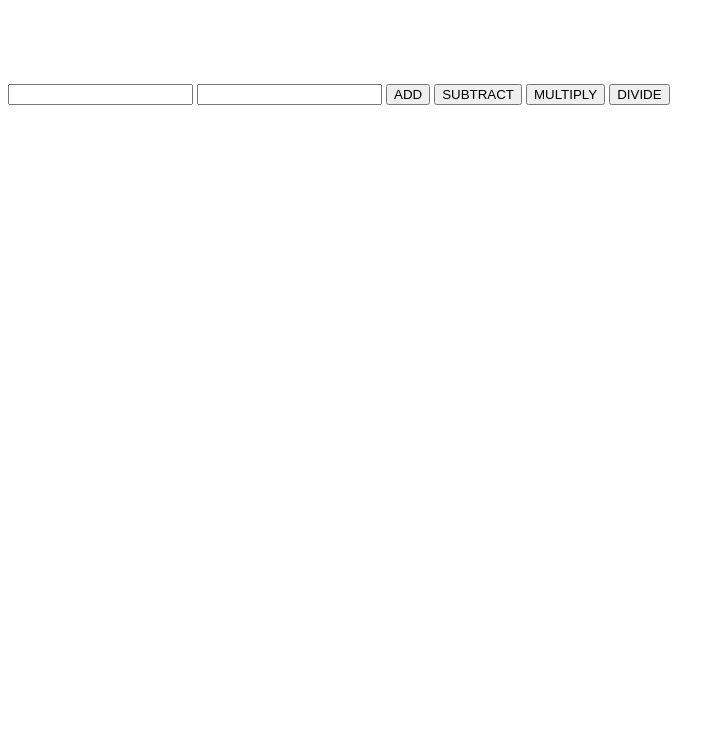
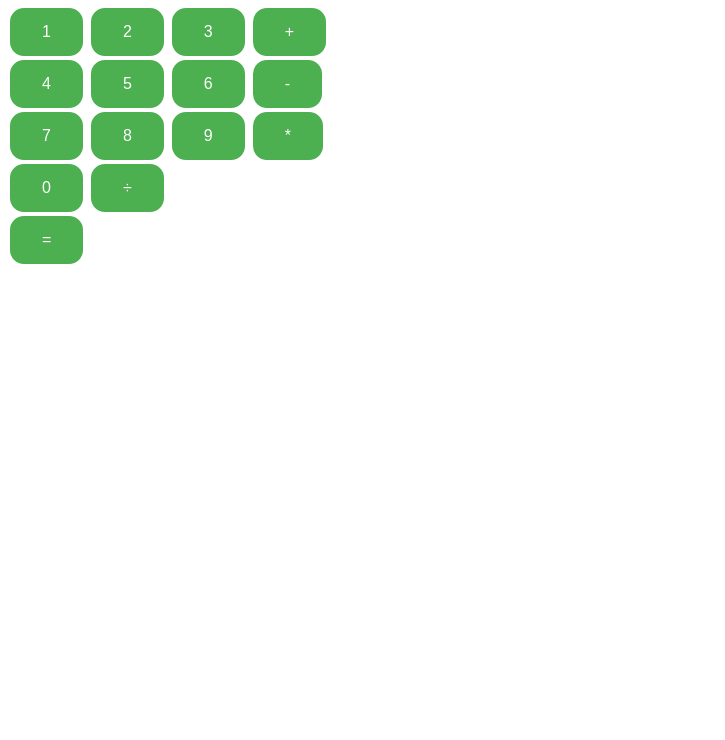
Before and after one commit to hamzamohd/firstProject, a plain HTML site: page testFolder/index.html in a window 1280 px wide. Shown: the part 60-800 px from the top of the page, without its empty margins (0-725 px from the left). Drawn offline with Linux system fonts and the light colour scheme.

Commit message:
added buttons

```diff
--- a/testFolder/index.html
+++ b/testFolder/index.html
@@ -1,18 +1,18 @@
-<html>
+<!-- <html>
   <head>
-    <link rel="stylesheet" href="main.css" />
-  </head>
-  <body>
-    <ul>
+    <!-- <link rel="stylesheet" href="main.css" /> -->
+  <!-- </head>
+  <body> -->
+    <!-- <!-- <ul>
       <li>
         <a href = "index.html"> Workspace </a>
       </li>
       <li>
         <a href = "tasks.html"> Tasks </a>
       </li>
-    </ul>
+    </ul> -->
 
-    <div style="margin-top: 100px">
+    <!-- <div style="margin-top: 100px">
     <input id="num1"/>
     <input id="num2"/>
     <button id="add">ADD</button>
@@ -20,9 +20,10 @@
     <button id="mult">MULTIPLY</button>
     <button id="divd">DIVIDE</button>
     <div id ="result"/>
-   </div>
-  </body>
-  <script type="text/javascript">
+   </div> -->
+
+  <!-- </body> -->
+  <!-- <script type="text/javascript">
   function a1(){
     var a = parseInt(document.getElementById("num1").value)
     var b = parseInt(document.getElementById("num2").value)
@@ -56,4 +57,21 @@
   document.getElementById("mult").addEventListener("click", a3)
   document.getElementById("divd").addEventListener("click", a4)
   </script>
+</html> -->
+
+<html>
+  <head>
+    <h1>CALCULATOR</h1>
+    <link rel="stylesheet" href="main.css" />
+  </head>
+  <body>
+    <div> <button id="one" class="button">1</button> <button id="two" class="button">2</button> <button id="three" class="button">3</button> <button id="add" class="button">+</button> </div>
+    <div> <button id="four" class="button">4</button> <button id="five" class="button">5</button> <button id="six" class="button">6</button> <button id="subtract" class="button">-</button> </div>
+    <div> <button id="seven" class="button">7</button> <button id="eight" class="button">8</button> <button id="nine" class="button">9</button> <button id="multiply" class="button">*</button> </div>
+    <div> <button id="zero" class="button">0</button> <button id="divide" class="button">÷</button> </div>
+    <div> <button id="equals" class="button">=</button> </div>
+    <div id="result"/>
+  </body>
+  <script type="text/javascript">
+  </script>
 </html>
--- a/testFolder/main.css
+++ b/testFolder/main.css
@@ -1,4 +1,4 @@
-.body {
+/* .body {
     background: url("images/koi-mil-gaya.png");
     background-position: center;
     background-repeat: no-repeat;
@@ -54,8 +54,26 @@
 /* Previously I did not have inline block inside link and had the padding in list
  Why did I change it?*/
 
-}
+/* }
 .active-link {
     background-color :#4CAF50;
     color: white;
+} */
+.button {
+    background-color:  #4CAF50; /* Green */
+    border: 2px solid #ffffff;
+    color: rgb(255, 255, 255);
+    padding: 15px 32px;
+    text-align: center;
+    text-decoration: none;
+    display: inline-block;
+    font-size: 16px;
+    border-radius: 16px;
+    transition-duration: 0.4s;
 }
+.button:hover {
+    background-color: white;
+    color: black;
+    border: 2px solid black;
+    box-shadow: 0 12px 16px 0 rgba(0,0,0,0.24),0 17px 50px 0 rgba(0,0,0,0.19);
+  }
```
Also changed, not shown: testFolder/images/calculator.png (added).
